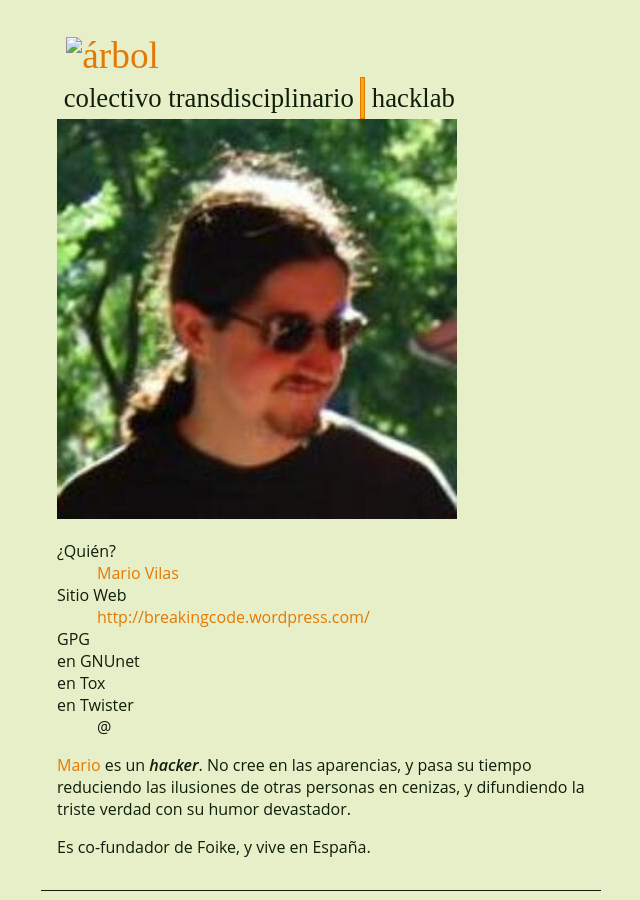
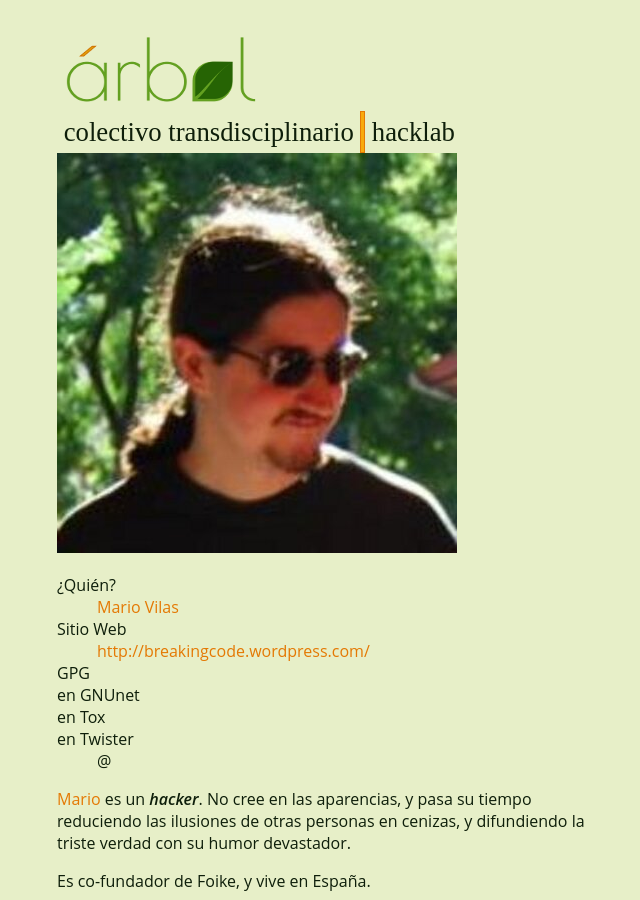
Before and after one commit to LuxDie/foike.github.io, a Jekyll site: the page built from con/mariovilas.md, in a window 1280 px wide and 900 px high. Shown: the whole window, without its empty margins (319-959 px from the left). Built offline with Jekyll 4.4.1, drawn with Linux system fonts in a browser that asks for light colours.

Commit message:
[layout] Fix image path for nested contents

```diff
--- a/_layouts/blog.html
+++ b/_layouts/blog.html
@@ -3,7 +3,7 @@
     <main>
       <header>
 	<hgroup>
-	  <h1><a href="/"><img src="img/foike-arbol.png" alt="foike"></a></h1>
+	  <h1><a href="/"><img src="/img/foike-arbol.png" alt="foike"></a></h1>
 	  <h2>
 	    <a href="/">colectivo transdisciplinario</a>
 	    <span>|</span>
--- a/_layouts/default.html
+++ b/_layouts/default.html
@@ -3,7 +3,7 @@
     <main>
       <header>
 	<hgroup>
-	  <h1><a href="/"><img src="img/arbol-logo.png" alt="árbol"></a></h1>
+	  <h1><a href="/"><img src="/img/arbol-logo.png" alt="árbol"></a></h1>
 	  <h2>colectivo transdisciplinario <span>|</span> hacklab</h2>
 	</hgroup>
 	<nav>
--- a/_layouts/index.html
+++ b/_layouts/index.html
@@ -3,7 +3,7 @@
     <main>
       <header>
 	<hgroup>
-	  <h1><a href="/hacklab"><img src="img/foike-arbol.png" alt="foike"></a></h1>
+	  <h1><a href="/hacklab"><img src="/img/foike-arbol.png" alt="foike"></a></h1>
 	  <h2>
 	    colectivo transdisciplinario
 	    <span>|</span>
--- a/_layouts/person.html
+++ b/_layouts/person.html
@@ -3,7 +3,7 @@
     <main>
       <header>
 	<hgroup>
-	  <h1><a href="/"><img src="img/arbol-logo.png" alt="árbol"></a></h1>
+	  <h1><a href="/"><img src="/img/arbol-logo.png" alt="árbol"></a></h1>
 	  <h2>colectivo transdisciplinario <span>|</span> hacklab</h2>
 	</hgroup>
       </header>
```
